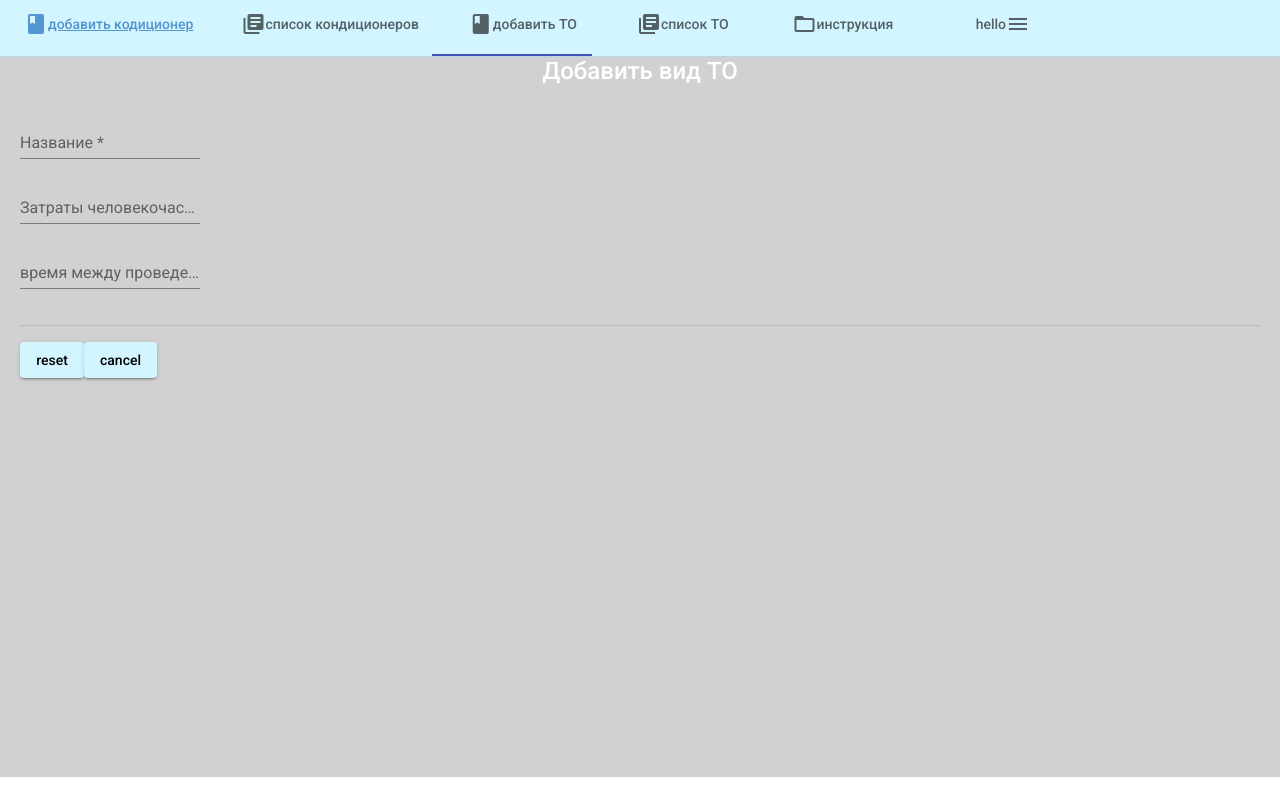
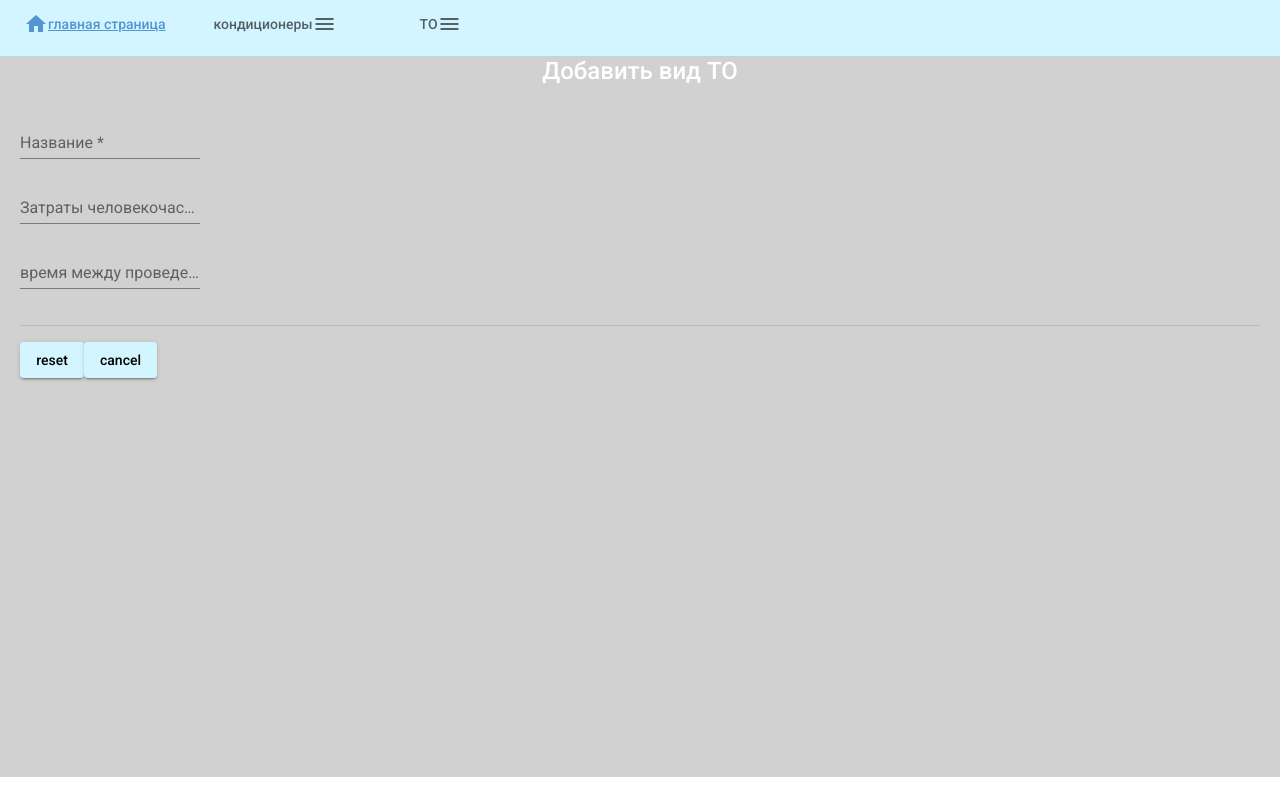
Before and after one commit to smilyk/conditioner-front, an Angular app: page /maint/add in a window 1280 px wide. Built offline with nearby package versions, Linux system fonts and the light colour scheme.

Commit message:
change nav-panel

```diff
--- a/src/app/shared/nav-conditioner/nav-conditioner.component.html
+++ b/src/app/shared/nav-conditioner/nav-conditioner.component.html
@@ -9,15 +9,29 @@
     {{link.label}}
   </a>
 
-  <label mat-tab-link [matMenuTriggerFor]="appMenu">
-    hello
+  <label mat-tab-link [matMenuTriggerFor]="conditionerMenu">
+    кондиционеры
     <mat-icon>
       menu
     </mat-icon>
   </label>
-  <mat-menu #appMenu="matMenu">
+  <label mat-tab-link [matMenuTriggerFor]="typeMaintenanceMenu">
+    ТО
+    <mat-icon>
+      menu
+    </mat-icon>
+  </label>
+  <mat-menu #conditionerMenu="matMenu">
     <a mat-menu-item
-       *ngFor="let item of menuItems"
+       *ngFor="let item of conditionerLinks"
+       [routerLink]="item.path">
+      <mat-icon>{{item.icon}}</mat-icon>
+      {{item.label}}
+    </a>
+  </mat-menu>
+  <mat-menu #typeMaintenanceMenu="matMenu">
+    <a mat-menu-item
+       *ngFor="let item of typeMaintenanceLinks"
        [routerLink]="item.path">
       <mat-icon>{{item.icon}}</mat-icon>
       {{item.label}}
--- a/src/app/shared/nav-conditioner/nav-conditioner.component.ts
+++ b/src/app/shared/nav-conditioner/nav-conditioner.component.ts
@@ -14,24 +14,16 @@ interface NavLink {
 })
 export class NavConditionerComponent implements OnInit {
   homeLinks: NavLink[] = [
+    {path: Redirect.HOME, label: 'главная страница', icon: 'home'},
+    ];
+  conditionerLinks: NavLink[] = [
     {path: Redirect.ADD_CONDITIONER, label: 'добавить кодиционер', icon: 'books'},
     {path: Redirect.CONDITIONERS_LIST, label: 'список кондиционеров', icon: 'library_books'},
+    ];
+  typeMaintenanceLinks: NavLink[] = [
     {path: 'maint/add', label: 'добавить ТО', icon: 'books'},
     {path: 'maint', label: 'список ТО', icon: 'library_books'},
-    {path: 'instr', label: 'инструкция', icon: 'folder_open'}
-  ];
-  loginLink: NavLink = {path: 'Redirect.LOGIN', label: 'Login', icon: 'person'};
-  logoutLinks: NavLink =    {path: 'Redirect.LOGOUT', label: 'Logout', icon: 'person_outline'};
-  menuItems: NavLink [] = [
-    {path: 'Redirect.BOOK_AUTHORS', label: 'Books of Author', icon: 'books'},
-    {path: 'Redirect.READER_DELAYING', label: 'ReadersDelaying', icon: 'person_add_disabled'},
-    {path: 'Redirect.ACTIVE_READERS', label: 'ActiveReaders', icon: 'sentiment_satisfied_alt'},
-    {path: 'Redirect.AUTHORS_LIST', label: 'ManageAuthors', icon: 'people'},
-    {path: 'Redirect.READERS_LIST', label: 'ManageReaders', icon: 'people_outline'},
-    {path: 'Redirect.ADD_READER', label: 'AddReader', icon: 'person_add'},
-  ];
-
-
+    ];
   constructor() { }
 
   ngOnInit(): void {
```
